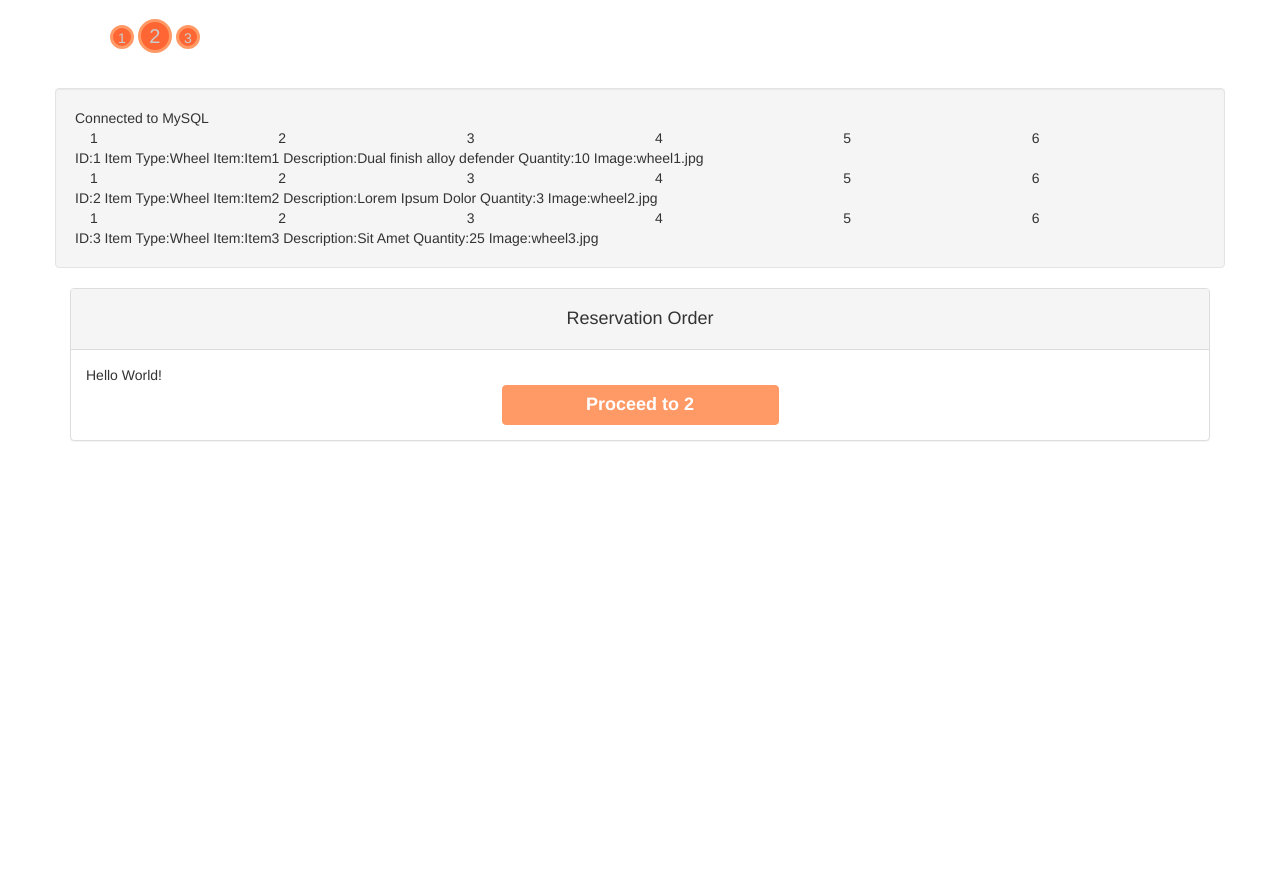
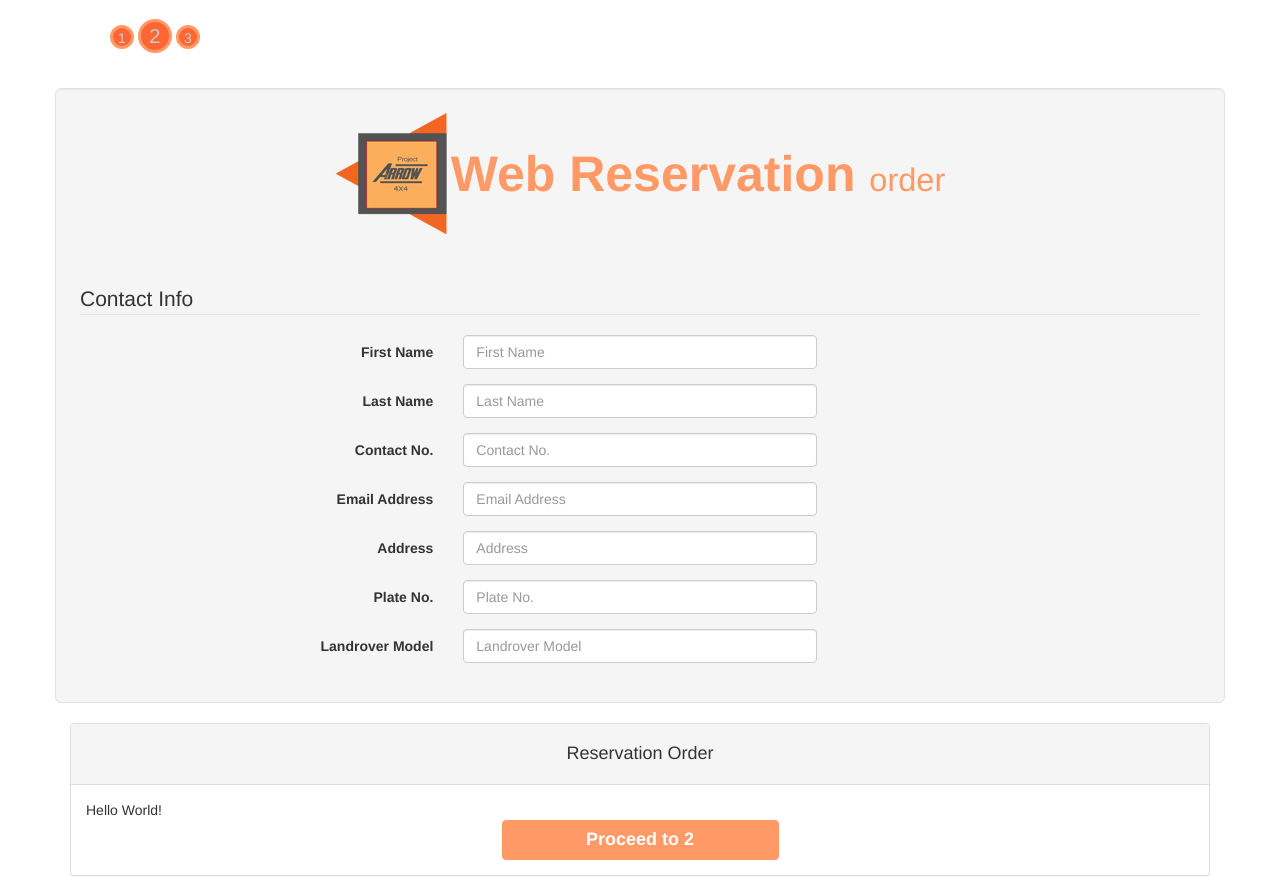
Before and after one commit to mwbarican/projectarrow4x4, a PHP site: page /section2.php in a window 1280 px wide. Shown: the part 51-947 px from the top of the page. Before the commit the page ends 492 px from the top, so only its background shows below. Run offline with PHP 8.4, Linux system fonts and the light colour scheme; data comes from the database, SQL or seed files in the repository.

Commit message:
file change overrides

```diff
--- a/section1.php
+++ b/section1.php
@@ -34,7 +34,7 @@
 					echo "Connected to MySQL<br>";
 
 				//select a database to work with
-				$selected = mysql_select_db("reservation",$con)
+				$selected = mysql_select_db("projectarrow4x4",$con)
 				  or die("Could not select reservation");
 
 				//execute the SQL query and return records
--- a/section2.php
+++ b/section2.php
@@ -19,47 +19,86 @@
 					</div><!-- /.col-lg-6 -->
 				</div>
             </div>
-			<div class="col-lg-12 well">
-				<?php
+			<div class="col-lg-12 well well-lg">
 
-				//connection to the database
-				$con = mysql_connect("localhost","root","")
-					or die("Unable to connect to MySQL");
-					echo "Connected to MySQL<br>";
+				<div class="text-center marginB50">
+					<img src="img/arrow4x4-icon.png" class="img-responsive display-img" />
+					<h1 class="text-center title-txt"><strong> Web Reservation <small>order</small></strong></h1>
+				</div>
 
-				//select a database to work with
-				$selected = mysql_select_db("reservation",$con)
-				  or die("Could not select reservation");
+				<div>
+					<form class="form-horizontal">
+						<fieldset>
 
-				//execute the SQL query and return records
-				$result = mysql_query("SELECT id, item_type, item, description, quantity, image FROM products");
+						<!-- Form Name -->
+						<legend>Contact Info</legend>
 
-				//fetch tha data from the database
-				while ($row = mysql_fetch_array($result)) {
-					print('<div class="col-lg-2">
-						1
-					</div>
-					<div class="col-lg-2">
-						2
-					</div>
-					<div class="col-lg-2">
-						3
-					</div>
-					<div class="col-lg-2">
-						4
-					</div>
-					<div class="col-lg-2">
-						5
-					</div>
-					<div class="col-lg-2">
-						6
-					</div>');
-				   echo "ID:".$row{'id'}." Item Type:".$row{'item_type'}." Item:". //display the results
-				   $row{'item'}." Description:".$row{'description'}." Quantity:".$row{'quantity'}." Image:".$row{'image'}."<br>";
-				}
-				//close the connection
-				mysql_close($con);
-				?>
+						<!-- Text input-->
+						<div class="form-group">
+						  <label class="col-md-4 control-label" for="firstname">First Name</label>
+						  <div class="col-md-4">
+						  <input id="firstname" name="firstname" type="text" placeholder="First Name" class="form-control input-md" required="">
+
+						  </div>
+						</div>
+
+						<!-- Text input-->
+						<div class="form-group">
+						  <label class="col-md-4 control-label" for="lastname">Last Name</label>
+						  <div class="col-md-4">
+						  <input id="lastname" name="lastname" type="text" placeholder="Last Name" class="form-control input-md" required="">
+
+						  </div>
+						</div>
+
+						<!-- Text input-->
+						<div class="form-group">
+						  <label class="col-md-4 control-label" for="contactno">Contact No.</label>
+						  <div class="col-md-4">
+						  <input id="contactno" name="contactno" type="text" placeholder="Contact No." class="form-control input-md" required="">
+
+						  </div>
+						</div>
+
+						<!-- Text input-->
+						<div class="form-group">
+						  <label class="col-md-4 control-label" for="email">Email Address</label>
+						  <div class="col-md-4">
+						  <input id="email" name="email" type="text" placeholder="Email Address" class="form-control input-md" required="">
+
+						  </div>
+						</div>
+
+						<!-- Text input-->
+						<div class="form-group">
+						  <label class="col-md-4 control-label" for="address">Address</label>
+						  <div class="col-md-4">
+						  <input id="address" name="address" type="text" placeholder="Address" class="form-control input-md" required="">
+
+						  </div>
+						</div>
+
+						<!-- Text input-->
+						<div class="form-group">
+						  <label class="col-md-4 control-label" for="plateno">Plate No.</label>
+						  <div class="col-md-4">
+						  <input id="plateno" name="plateno" type="text" placeholder="Plate No." class="form-control input-md" required="">
+
+						  </div>
+						</div>
+
+						<!-- Text input-->
+						<div class="form-group">
+						  <label class="col-md-4 control-label" for="model">Landrover Model</label>
+						  <div class="col-md-4">
+						  <input id="model" name="model" type="text" placeholder="Landrover Model" class="form-control input-md" required="">
+
+						  </div>
+						</div>
+
+						</fieldset>
+						</form>
+				</div>
 			</div>
 			<div class="col-lg-12">
 				<div class="panel panel-default">
```
Also changed, not shown: projectarrow4x4.sql (added, +115 -0 lines).
